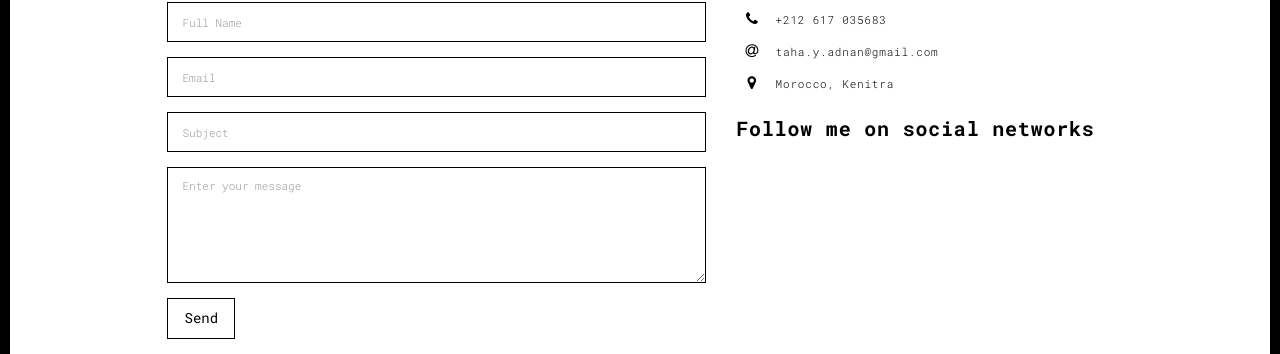
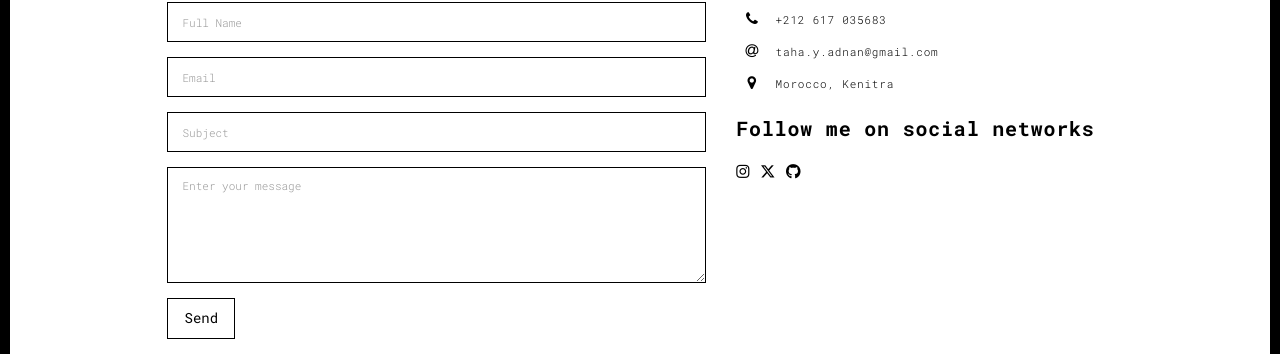
Before and after one commit to tahadnan/Portfolio101, a Flask app: page /contact.html in a window 1280 px wide. Shown: the part 200-554 px from the top of the page. Run offline with Flask 3, Linux system fonts and the light colour scheme; some libraries are stand-ins or nearby versions.

Commit message:
Added Fontawesome link to contacts.html head tag.

```diff
--- a/templates/contact.html
+++ b/templates/contact.html
@@ -12,6 +12,7 @@
     <link rel="icon" type="image/png" sizes="32x32" href="static/favicon-32x32.png">
     <link rel="icon" type="image/png" sizes="16x16" href="static/favicon-16x16.png">
     <link rel="manifest" href="static/site.webmanifest">
+    <link rel="stylesheet" href="https://cdnjs.cloudflare.com/ajax/libs/font-awesome/6.5.1/css/all.min.css">
     <!-- Disable tap highlight on IE -->
     <meta name="msapplication-tap-highlight" content="no">
     <title>TYA</title>
```
